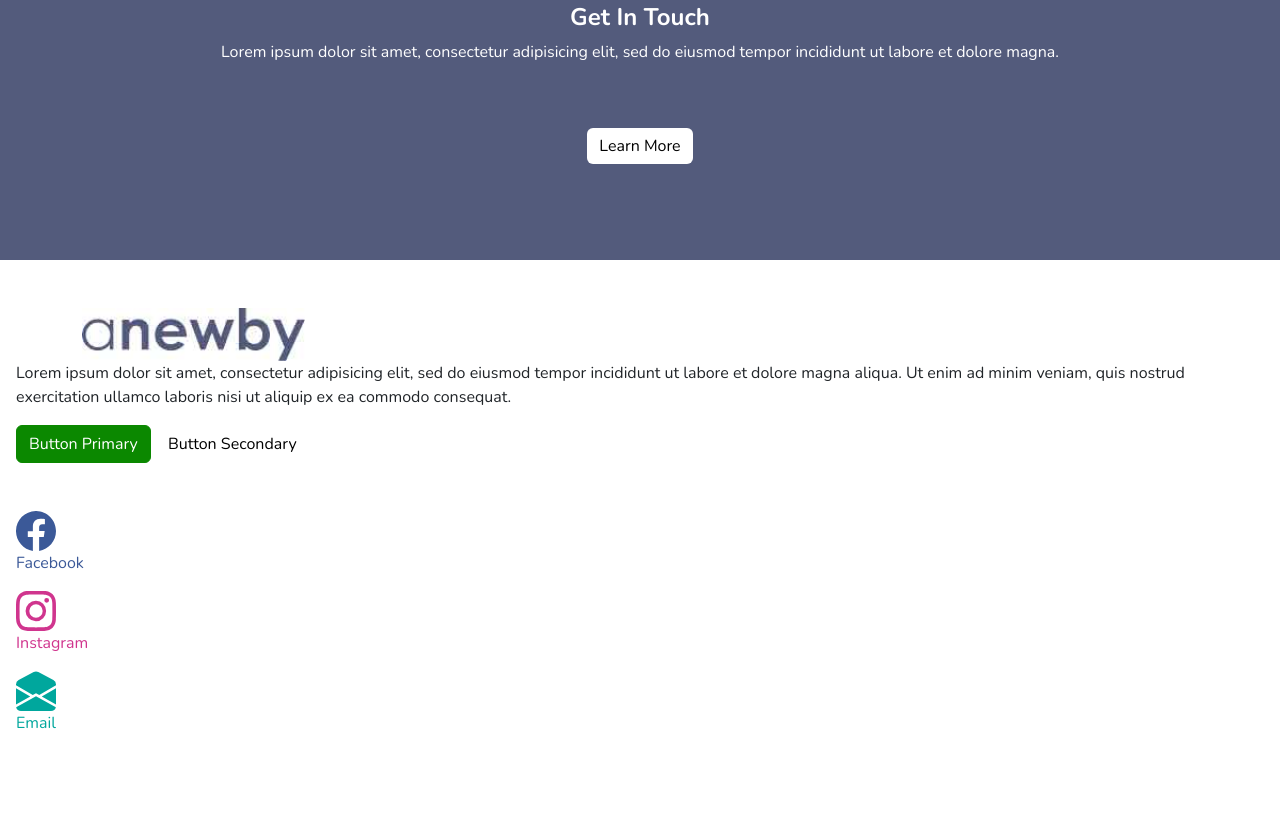
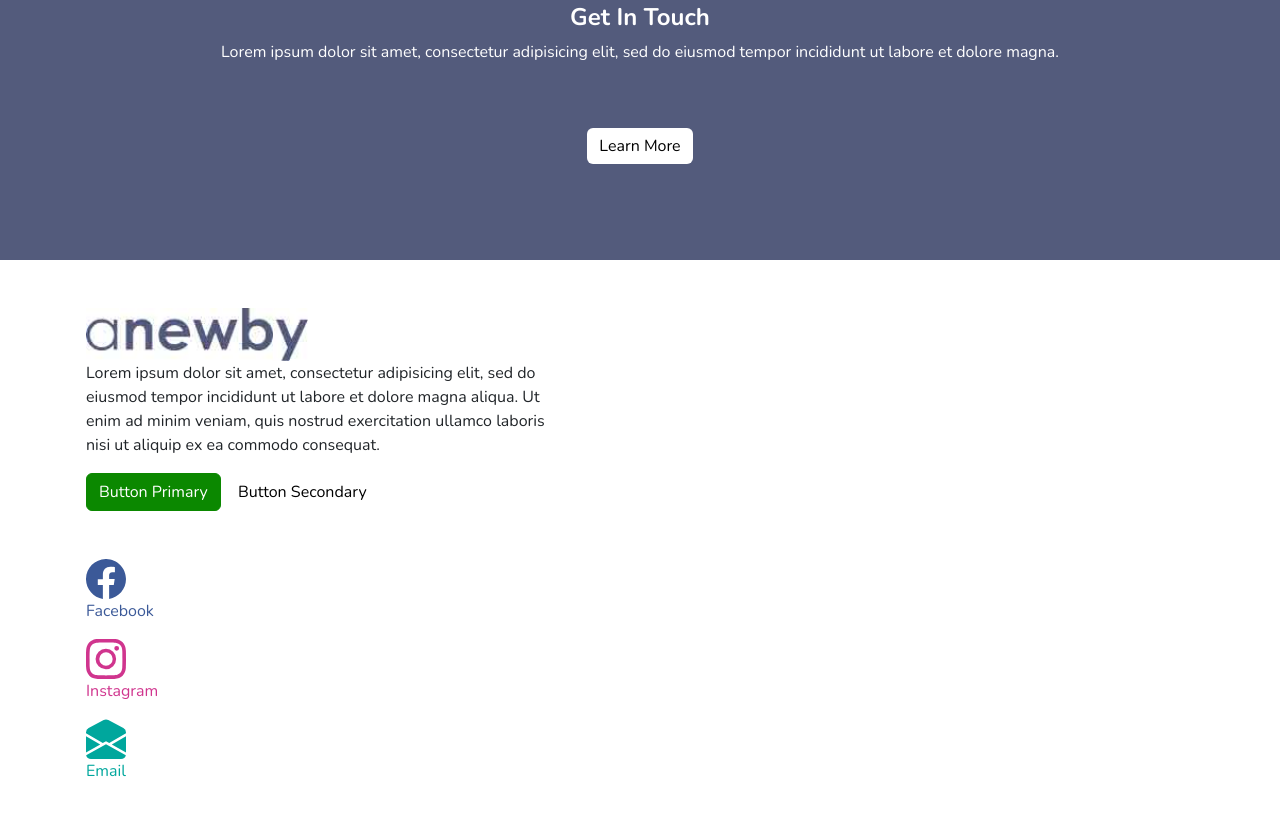
Before and after one commit to cham0331/dsn1713-final, a website: page about.html in a window 1280 px wide. Shown: the part 1708-2523 px from the top of the page. Drawn offline with nearby package versions, Linux system fonts and the light colour scheme.

Commit message:
fixed footer

```diff
--- a/about.html
+++ b/about.html
@@ -138,22 +138,24 @@
 
   </section>
 
-  <footer class="py-5 px-3">
+  <footer class="py-5 px-3 container">
 
-    <div class="container">
+    <div class="">
 
 
       <a class="navbar-brand" href="index.html"><img src="images/logo-on-white.jpg" alt="logo" width="20%"></a>
     </div>
-    <p>Lorem ipsum dolor sit amet, consectetur adipisicing elit, sed do eiusmod tempor incididunt ut labore et dolore
-      magna aliqua. Ut enim ad minim veniam, quis nostrud exercitation ullamco laboris nisi ut aliquip ex ea commodo
-      consequat.</p>
-    <button class="btn btn-primary">Button Primary</button>
-    <button class="btn btn-secondary">Button Secondary</button>
+    <div class="col-md-5">
+      <p>Lorem ipsum dolor sit amet, consectetur adipisicing elit, sed do eiusmod tempor incididunt ut labore et dolore
+        magna aliqua. Ut enim ad minim veniam, quis nostrud exercitation ullamco laboris nisi ut aliquip ex ea commodo
+        consequat.</p>
+
+      <button class="btn btn-primary">Button Primary</button>
+      <button class="btn btn-secondary">Button Secondary</button>
 
     </div>
 
-    <div class="pt-5 ">
+    <div class="pt-5">
       <a href="#" class="clr-fb">
         <svg xmlns="http://www.w3.org/2000/svg" width="40" height="40" fill="currentColor" class="bi bi-facebook"
           viewBox="0 0 16 16">
@@ -181,6 +183,7 @@
       </a>
     </div>
 
+
   </footer>
 
 
```
Also changed, not shown: services.html (+11 -11 lines).
